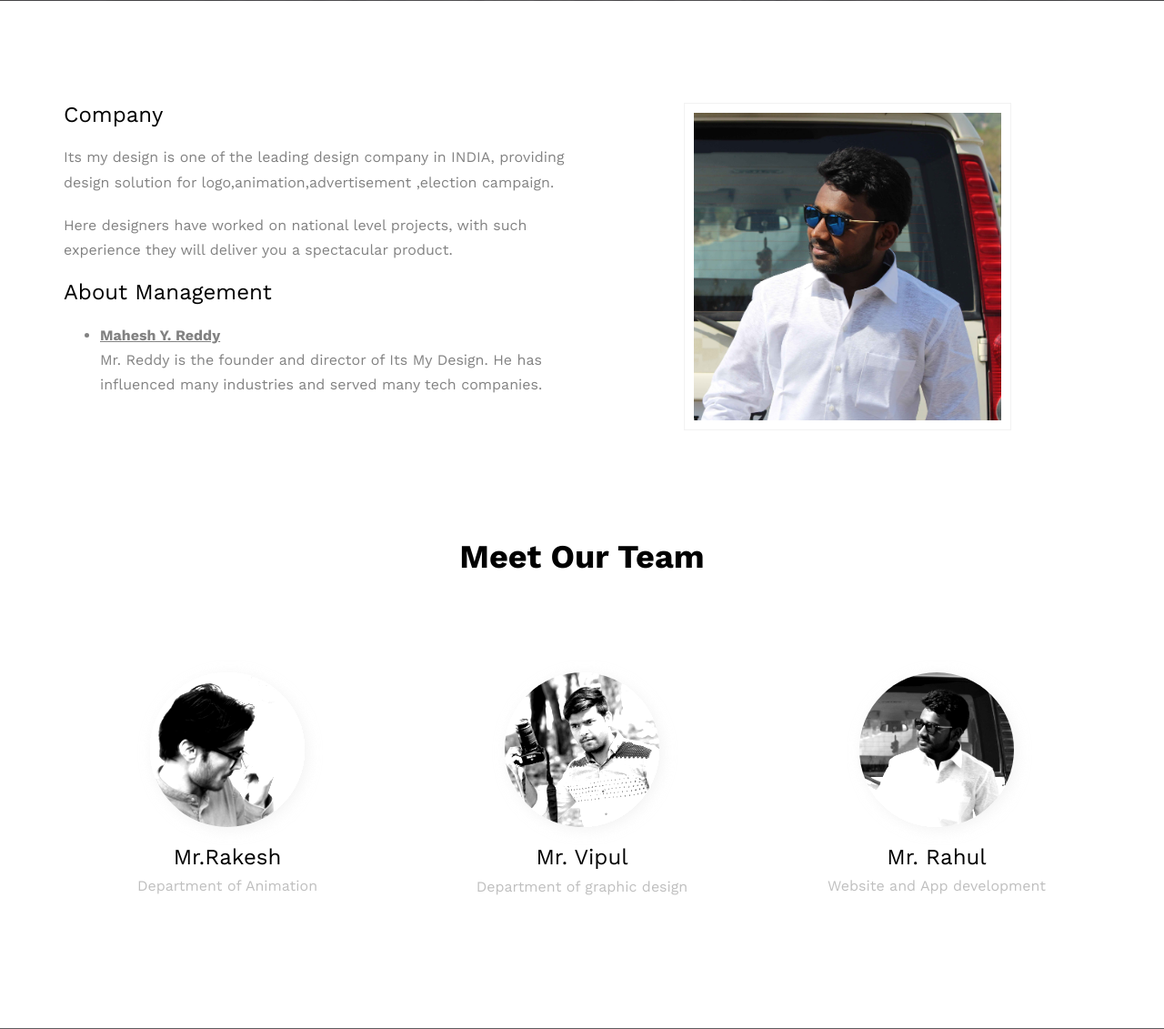
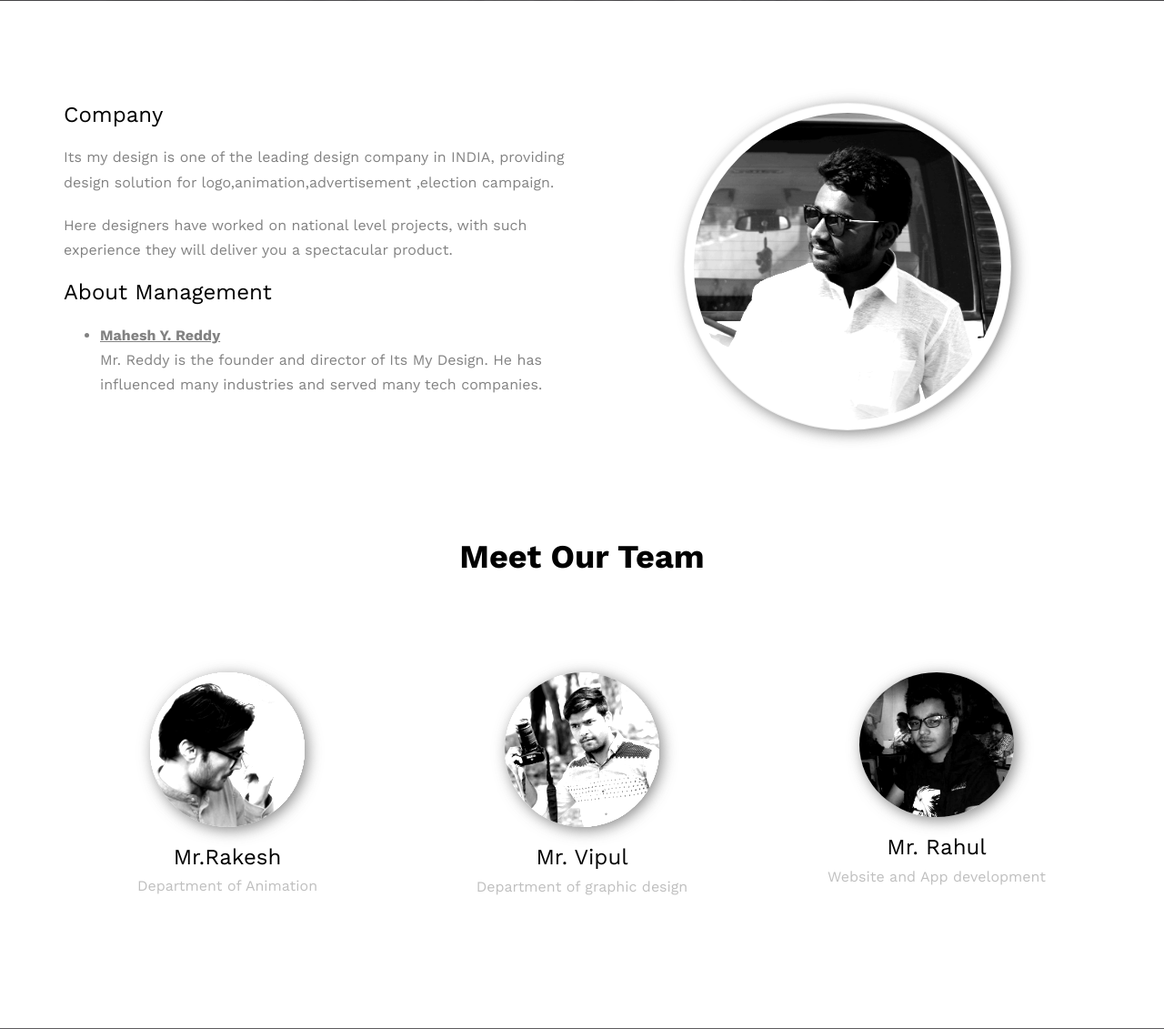
Before and after one commit to siddheshkand/its_my_design, a Django app: page /about/ in a window 1280 px wide. Shown: the part 599-1730 px from the top of the page at 91% size. Run offline with Django 3.2, Linux system fonts and the light colour scheme; some libraries are stand-ins or nearby versions; some web fonts are replaced.

Commit message:
Profile pic changed

```diff
--- a/Home/templates/about.html
+++ b/Home/templates/about.html
@@ -42,7 +42,7 @@
             width: 100%;
             height: auto;
             border-radius: 50%;
-            box-shadow: #a6a6a6 0.2em 0.2em 1em;
+            box-shadow: #636363 0.2em 0.2em 1em;
 
             -webkit-filter: grayscale(100%) brightness(135%) contrast(120%);
             filter: grayscale(100%) brightness(135%) contrast(120%);
@@ -148,7 +148,7 @@
                     </div>
 
                     <div class="col-md-offset-1 col-md-4">
-                        <img class="img-responsive" src="{% static 'team/mahesh.jpg' %}" alt="about">
+                        <img class="img-responsive profile-pic" src="{% static 'team/mahesh.jpg' %}" alt="about" >
                     </div>
                 </div>
             </div>
@@ -174,7 +174,7 @@
                 </div>
                 <div class="col-md-4 col-sm-4 animate-box" data-animate-effect="fadeIn">
                     <div class="fh5co-staff">
-                        <img src="{% static 'team/mahesh.jpg' %}" class="profile-pic">
+                        <img src="{% static 'team/rahul.jpg' %}" class="profile-pic">
                         <h3>Mr. Rahul</h3>
                         <strong class="role">Website and App development</strong>
                     </div>
```
Also changed, not shown: Home/static/team/rahul.jpg (added).
